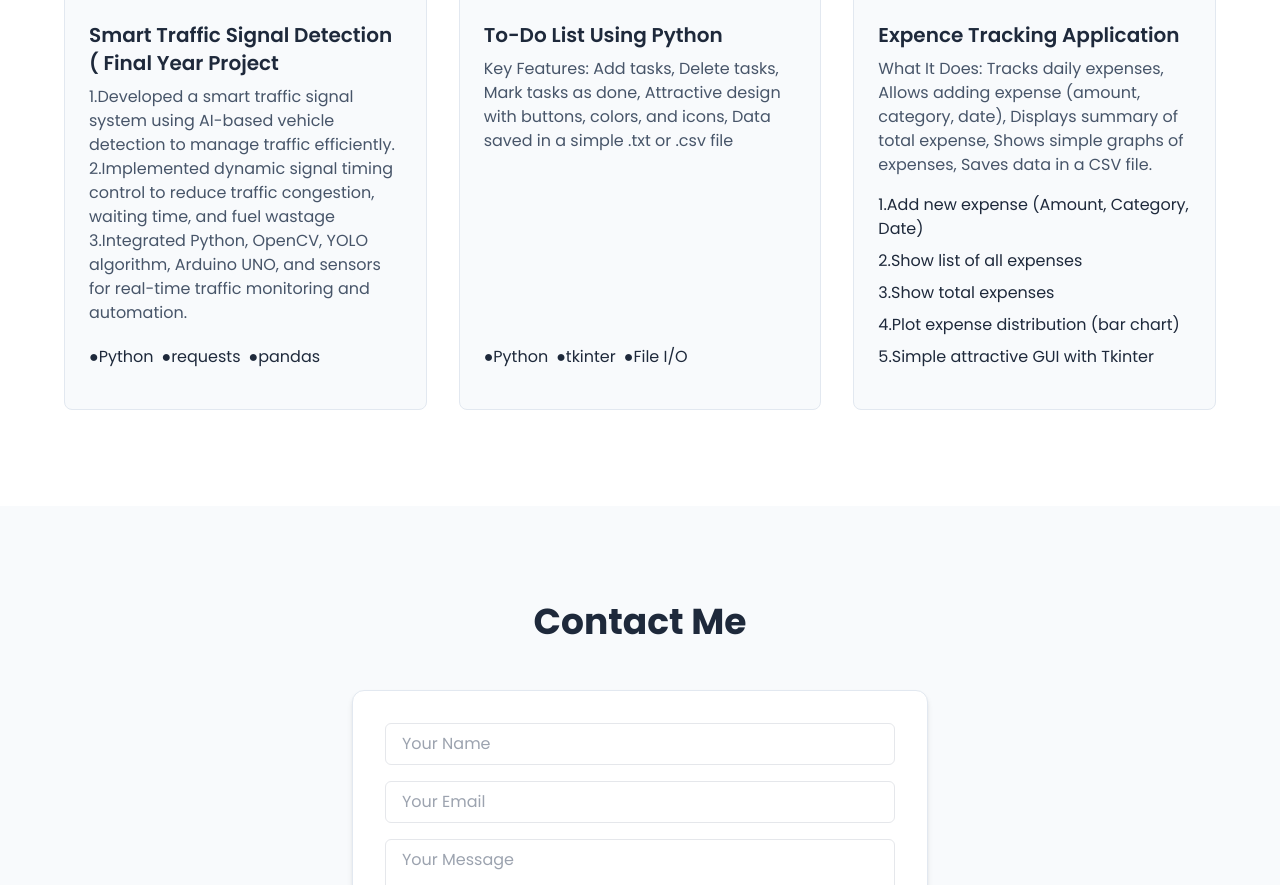
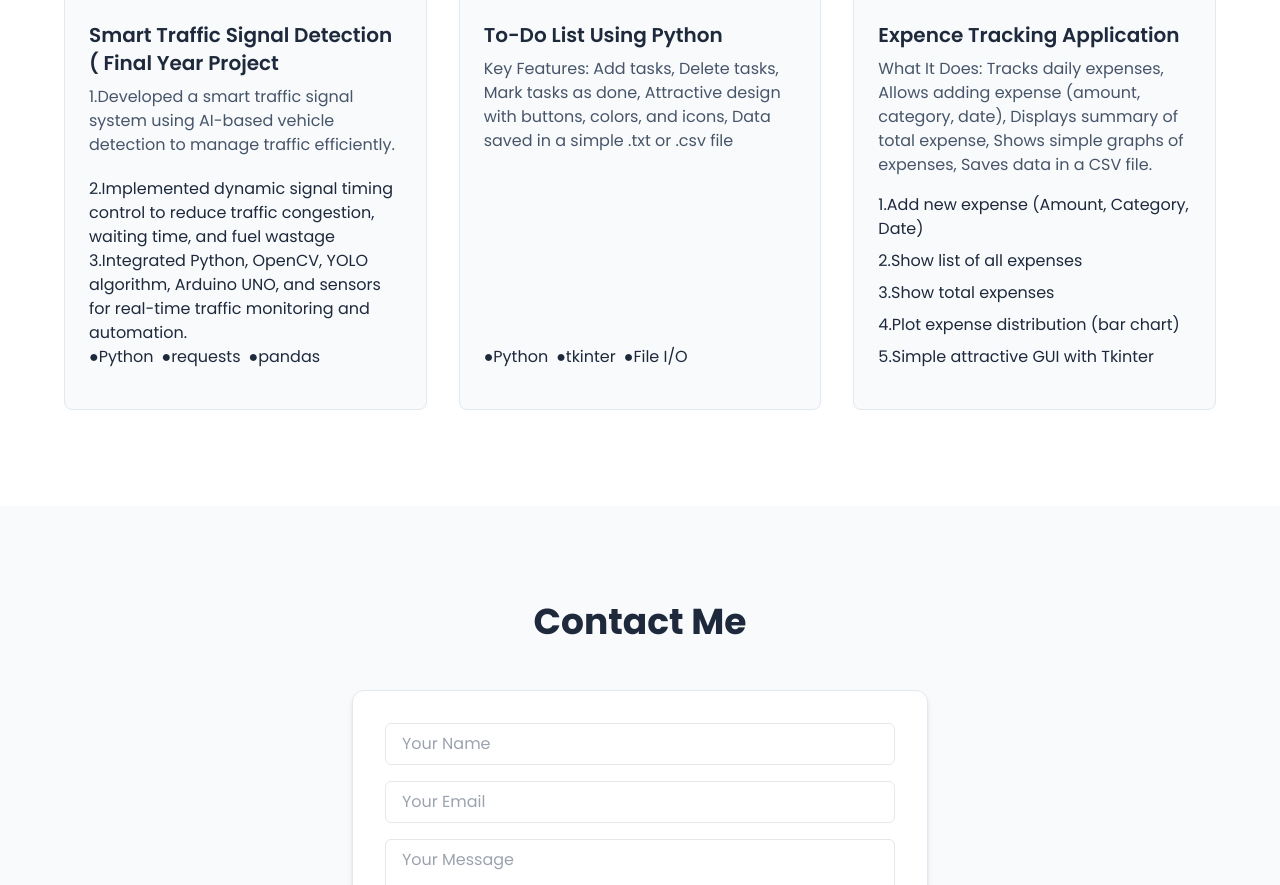
Before and after one commit to Tajilirfana53/Profolio-web, a plain HTML site: page index.html in a window 1280 px wide. Shown: the part 3366-4251 px from the top of the page. Drawn offline with nearby package versions, Linux system fonts and the light colour scheme.

Commit message:
Update index.html

```diff
--- a/index.html
+++ b/index.html
@@ -258,11 +258,11 @@
                             </div>
                             <div class="p-6 flex flex-col flex-grow">
                                 <h3 class="text-xl font-semibold mb-2">Smart Traffic Signal Detection ( Final Year Project</h3>
-                                <p class="text-slate-600 mb-4 flex-grow">1.Developed a smart traffic signal system using AI-based vehicle detection to manage traffic efficiently.
+                                <p class="text-slate-600 mb-4 flex-grow">1.Developed a smart traffic signal system using AI-based vehicle detection to manage traffic efficiently.</p>
 
-                                    2.Implemented dynamic signal timing control to reduce traffic congestion, waiting time, and fuel wastage
+                                    <p>2.Implemented dynamic signal timing control to reduce traffic congestion, waiting time, and fuel wastage</P>
 
-                                    3.Integrated Python, OpenCV, YOLO algorithm, Arduino UNO, and sensors for real-time traffic monitoring and automation.</p>
+                                    <p>3.Integrated Python, OpenCV, YOLO algorithm, Arduino UNO, and sensors for real-time traffic monitoring and automation.</p>
                                 <div class="flex flex-wrap gap-2 mb-4">
                                     <span class="tech-tag"> ●Python
 
```
